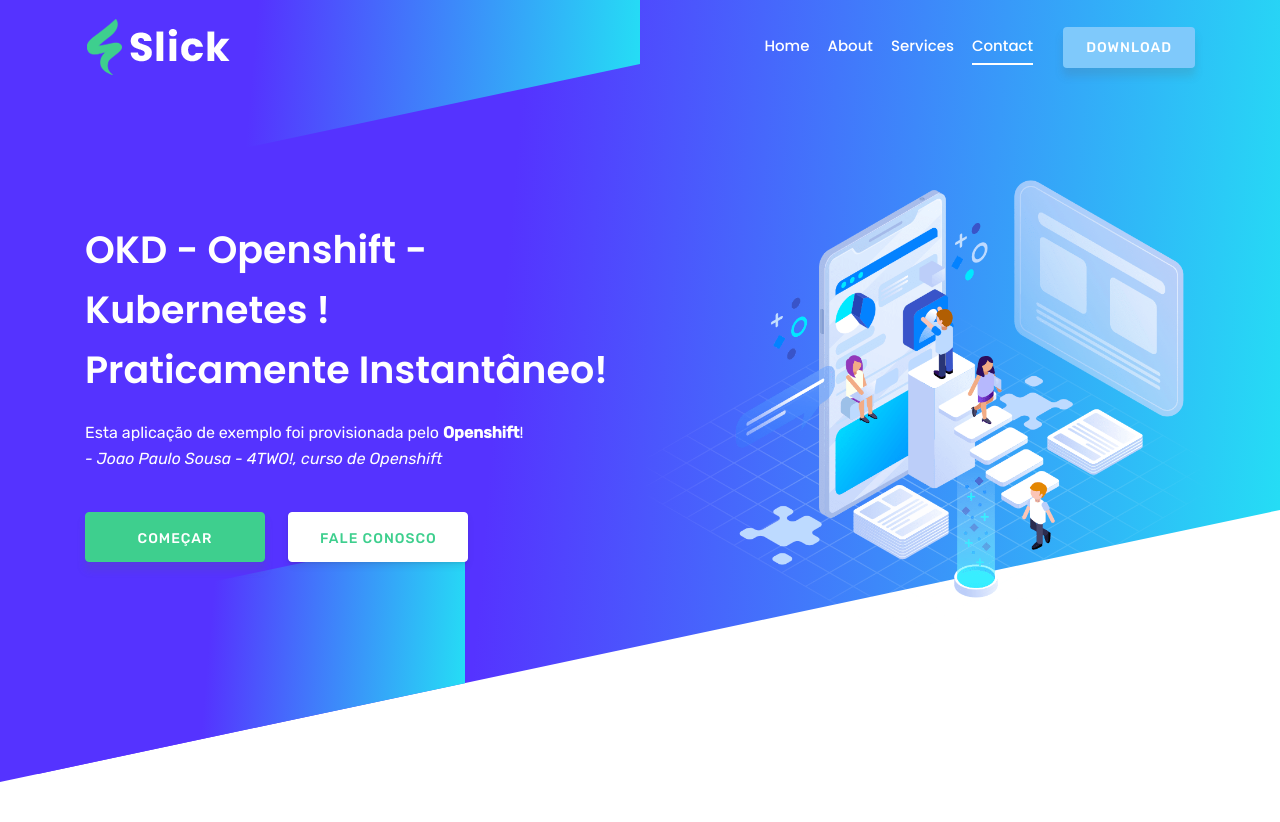
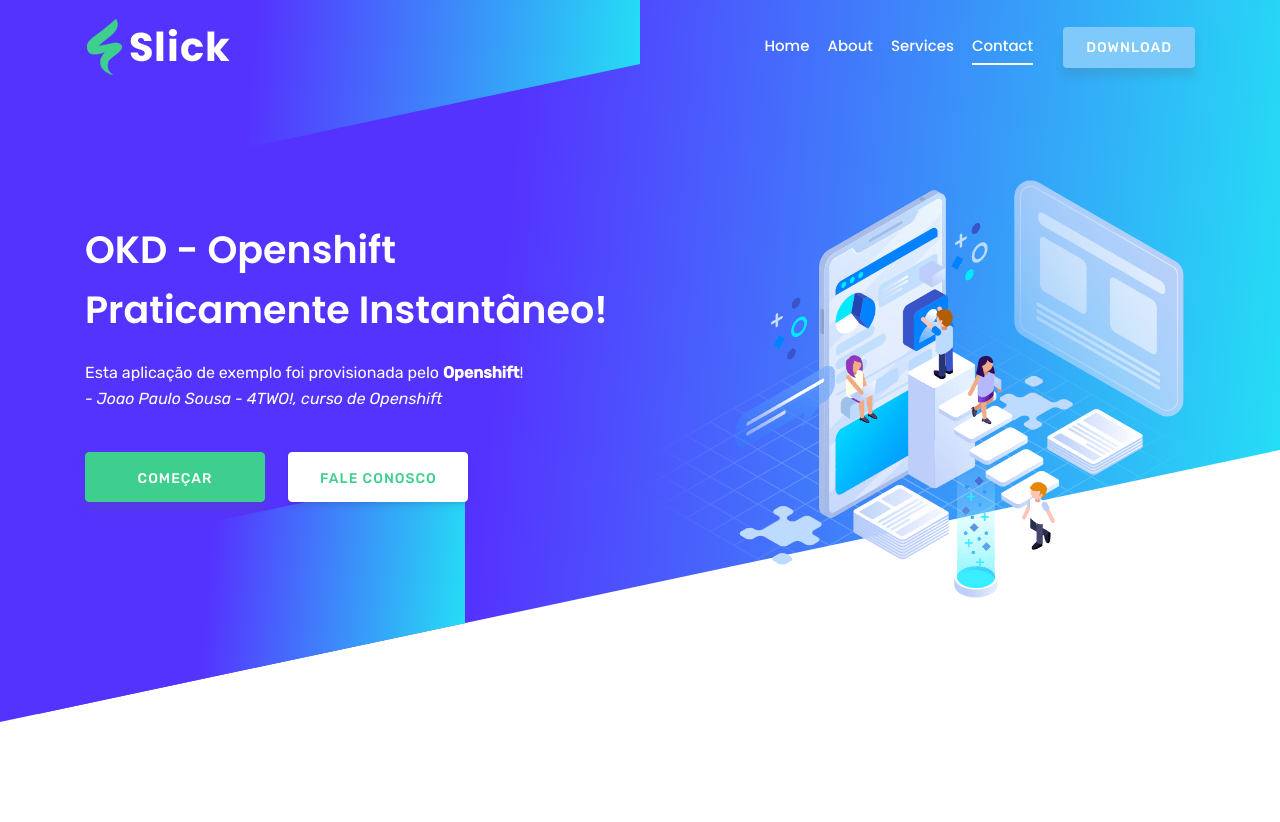
Before and after one commit to joaopauloyhwh/app-flask, a Flask app: page / in a window 1280 px wide. Shown: the top 822 px of the page. Run offline with Flask 2, Linux system fonts and the light colour scheme; some libraries are stand-ins or nearby versions; some web fonts are replaced.

Commit message:
Alteracao com VScode

```diff
--- a/templates/index.html
+++ b/templates/index.html
@@ -62,7 +62,7 @@
         <div class="row space-100">
           <div class="col-lg-6 col-md-12 col-xs-12">
             <div class="contents">
-              <h2 class="head-title">OKD - Openshift - Kubernetes ! <br>Praticamente Instantâneo!</h2>
+              <h2 class="head-title">OKD - Openshift <br>Praticamente Instantâneo!</h2>
               <p>Esta aplicação de exemplo foi provisionada pelo <strong>Openshift</strong>!<br><i>- Joao Paulo Sousa - 4TWO!, curso de Openshift</i></p>
               <div class="header-button">
                 <a href="#" class="btn btn-border-filled">Começar</a>
```
